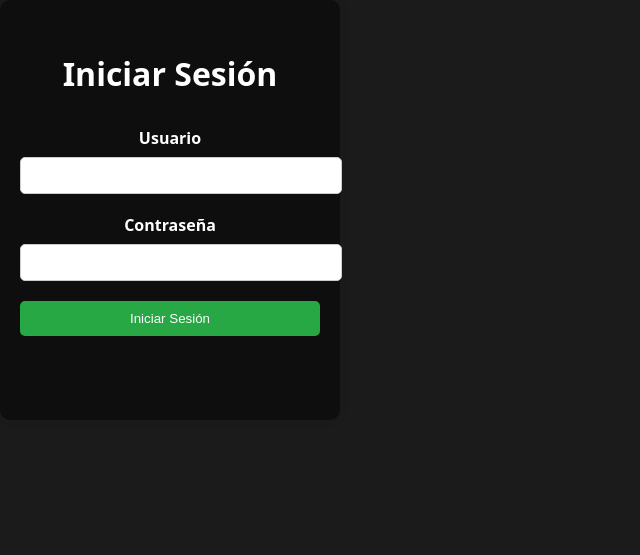
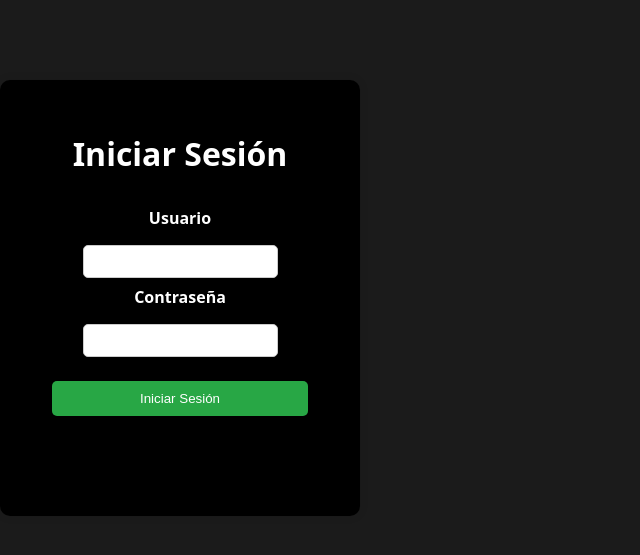
Before and after one commit to felig76/web-de-reserva-de-canchas, a PHP site: page /login.html in a window 1280 px wide. Shown: the part 116-671 px from the top of the page, without its empty margins (0-640 px from the left). Run offline with PHP 8.4, Linux system fonts and the light colour scheme.

Commit message:
Cambiar detalles esteticos del login

```diff
--- a/login/login.css
+++ b/login/login.css
@@ -9,12 +9,13 @@ body {
 }
 
 .login-container {
-    background-color: rgb(14, 14, 14);
+    background-color: rgb(0, 0, 0);
     padding: 20px;
     border-radius: 10px;
     box-shadow: 0 0 10px rgba(0, 0, 0, 0.1);
-    width: 300px;
     text-align: center;
+    margin-top: 5rem;
+    width: 20rem;
 }
 
 h1 {
@@ -34,21 +35,21 @@ label {
 }
 
 input {
-    width: 100%;
-    padding: 10px;
-    margin-bottom: 20px;
+    margin: 0.5rem;
+    padding: 0.5rem;
     border: 1px solid #ccc;
     border-radius: 5px;
 }
 
 button {
-    width: 100%;
+    width: 80%;
     padding: 10px;
     background-color: #28a745;
     color: white;
     border: none;
     border-radius: 5px;
     cursor: pointer;
+    margin: 1rem;
 }
 
 button:hover {
```
